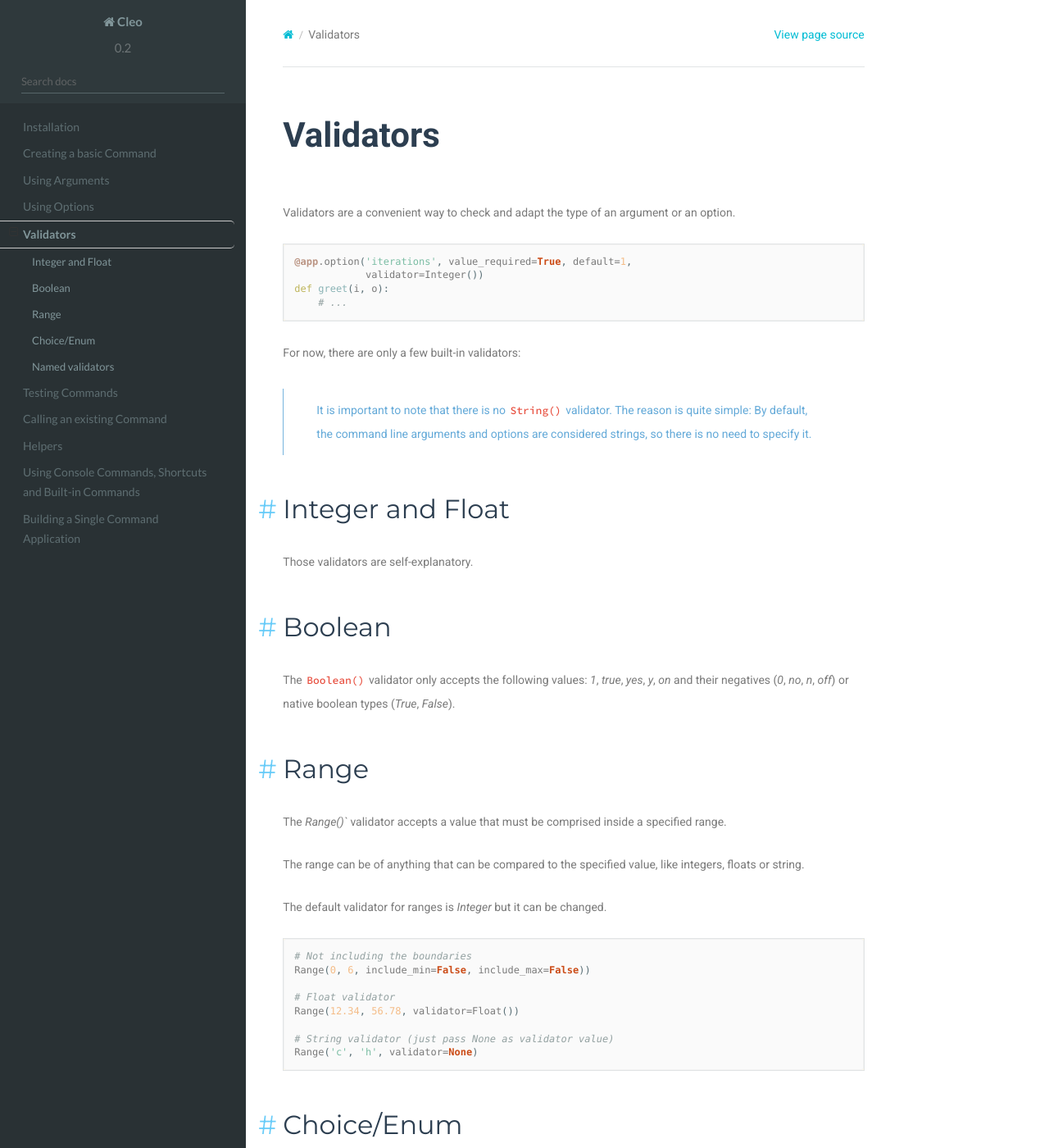
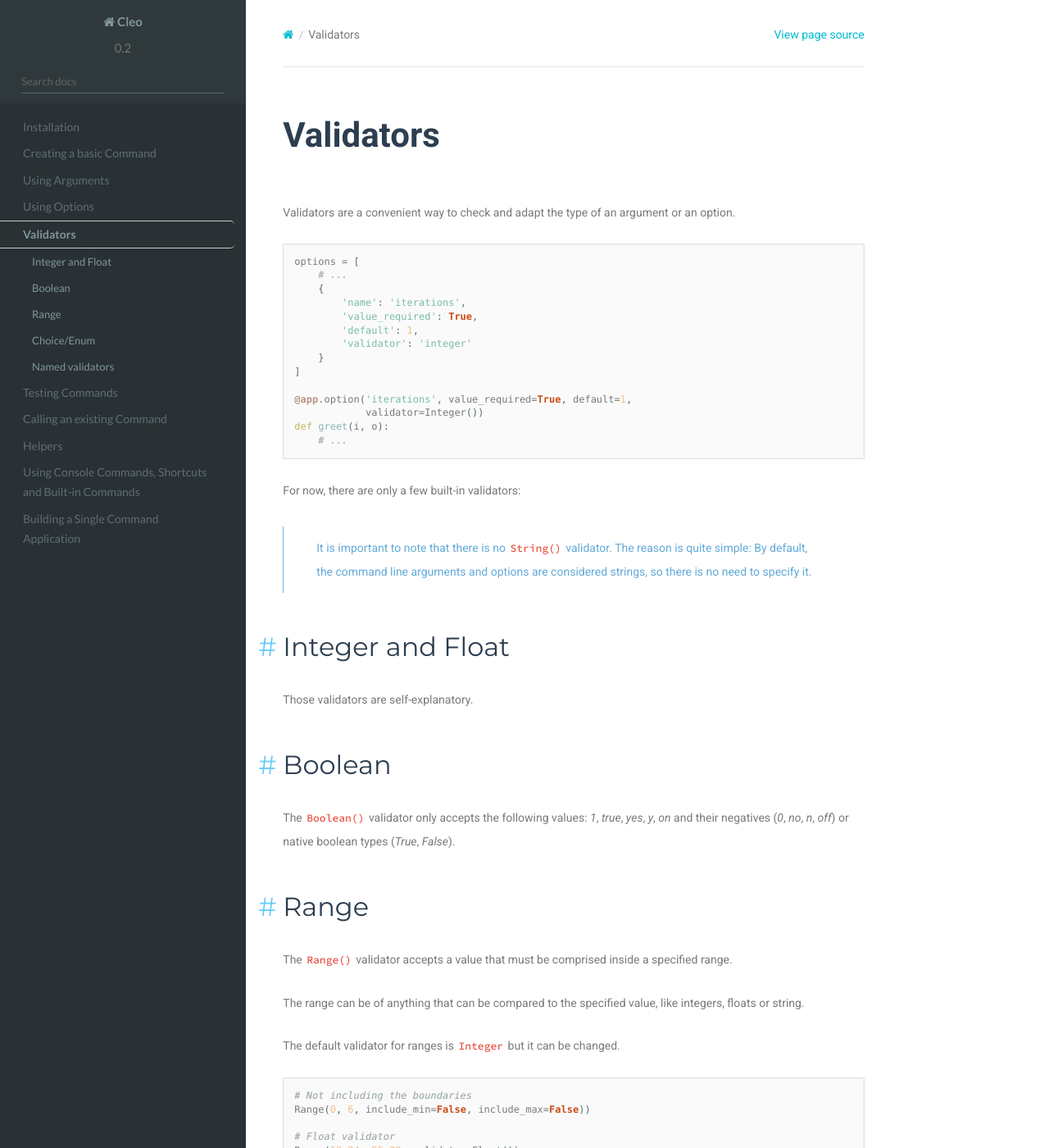
Before and after one commit to python-poetry/cleo, a Sphinx documentation site: the page built from docs/validators.rst, in a window 1280 px wide and 1400 px high. Shown: the whole window at 82% size. Built offline with Sphinx 7.4.7 and the Read the Docs theme 2.0.0, drawn with Linux system fonts in a browser that asks for light colours.

Commit message:
Updates documentation.

```diff
--- a/docs/validators.rst
+++ b/docs/validators.rst
@@ -4,6 +4,16 @@ Validators
 Validators are a convenient way to check and adapt the type of an argument or an option.
 
 .. code-block:: python
+
+    options = [
+        # ...
+        {
+            'name': 'iterations',
+            'value_required': True,
+            'default': 1,
+            'validator': 'integer'
+        }
+    ]
 
     @app.option('iterations', value_required=True, default=1,
                 validator=Integer())
@@ -36,11 +46,11 @@ and their negatives (*0*, *no*, *n*, *off*) or native boolean types (*True*, *Fa
 Range
 -----
 
-The `Range()`` validator accepts a value that must be comprised inside a specified range.
+The ``Range()`` validator accepts a value that must be comprised inside a specified range.
 
 The range can be of anything that can be compared to the specified value, like integers, floats or string.
 
-The default validator for ranges is `Integer` but it can be changed.
+The default validator for ranges is ``Integer`` but it can be changed.
 
 
 .. code-block:: python
```
Also changed, not shown: docs/arguments.rst (+9 -12 lines), docs/options.rst (+9 -11 lines).
